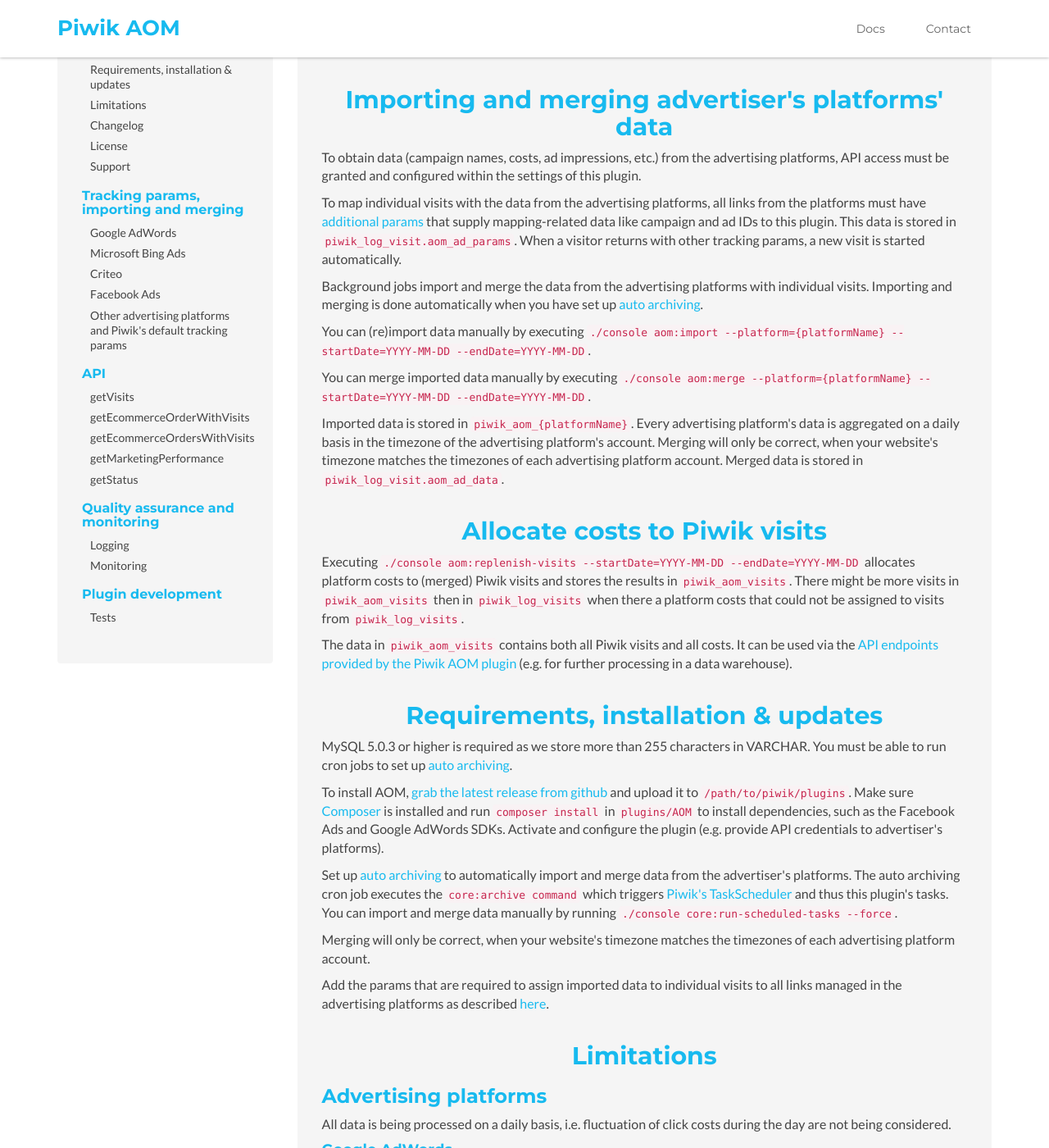
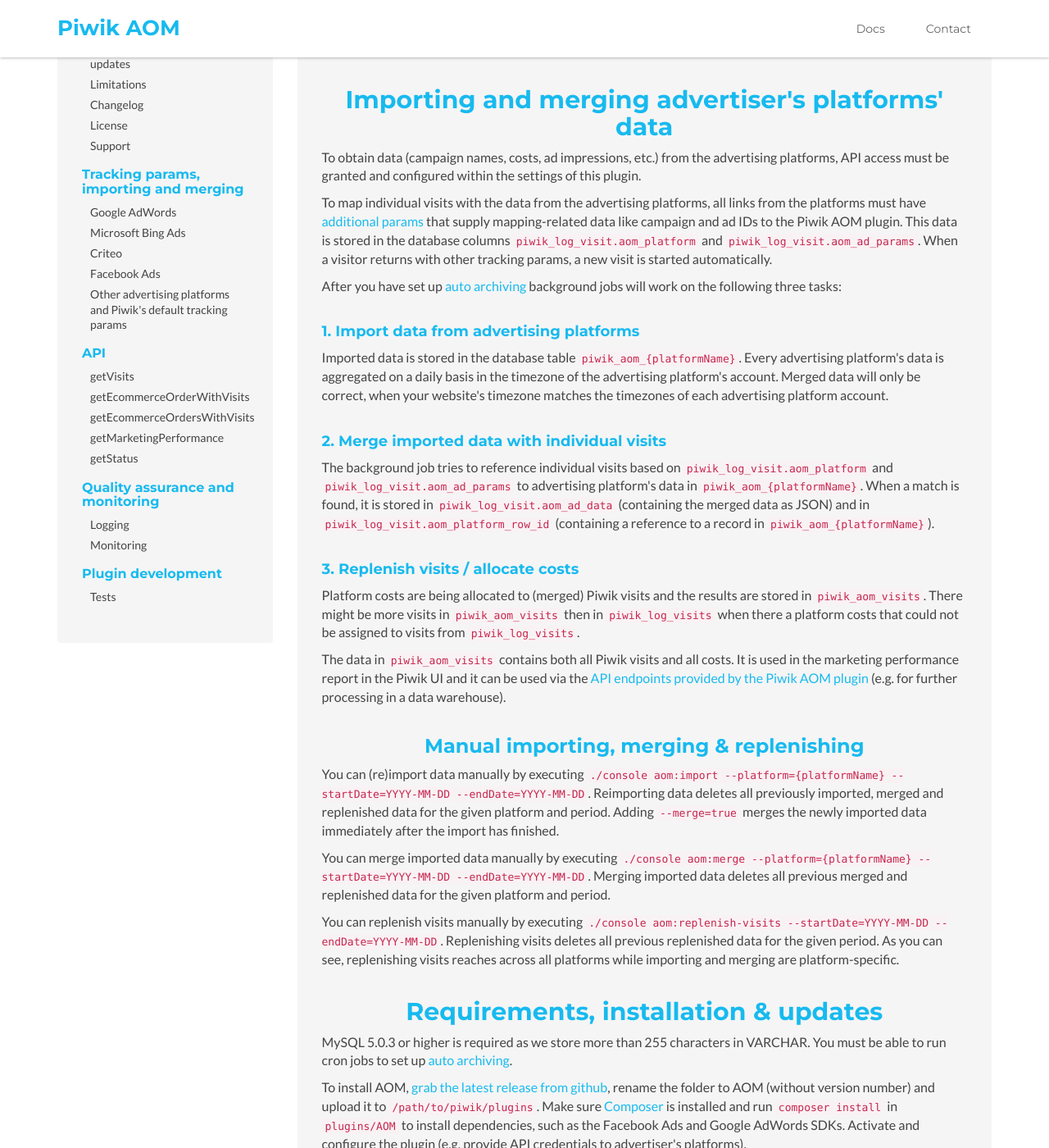
Before and after one commit to finanzcheck/AOM, a Jekyll site: the page built from docs.html, in a window 1280 px wide and 1400 px high, scrolled down 192 px. Shown: the whole window at 82% size. Built offline with Jekyll 4.4.1, drawn with Linux system fonts in a browser that asks for light colours; comment, search, counter and statistics services are not loaded; some of the changed text lies outside the part shown.

Commit message:
Improves docs

```diff
--- a/_layouts/docs.html
+++ b/_layouts/docs.html
@@ -40,7 +40,6 @@
                         <h4><a href="docs.html">Introduction</a></h4>
                         <ul>
                             <li>Importing and merging advertiser's platforms' data</li>
-                            <li>Allocate costs to Piwik visits</li>
                             <li>Requirements, installation & updates</li>
                             <li>Limitations</li>
                             <li>Changelog</li>
--- a/docs.html
+++ b/docs.html
@@ -4,7 +4,7 @@ title: Piwik AOM Plugin Documentation
 ---
 
 <h2 class="title text-center">Piwik AOM Plugin Documentation</h2>
-<p>Integrate additional data like campaign names, ad impressions costs etc. from advertising platforms such as
+<p>Integrate additional data like campaign names, ad impressions, costs etc. from advertising platforms such as
     Google AdWords, Microsoft Bing, Criteo and Facebook Ads into Piwik and combine that data with individual visits -
     <strong>create a whole bunch of new opportunities!</strong></p>
 
@@ -16,35 +16,49 @@ title: Piwik AOM Plugin Documentation
 
 <p>To map individual visits with the data from the advertising platforms, all links from the platforms must have
     <a href="advertisers-platforms.html">additional params</a> that supply mapping-related data like campaign and ad IDs
-    to this plugin. This data is stored in <code>piwik_log_visit.aom_ad_params</code>. When a visitor returns with other
-    tracking params, a new visit is started automatically.</p>
+    to the Piwik AOM plugin. This data is stored in the database columns <code>piwik_log_visit.aom_platform</code> and
+    <code>piwik_log_visit.aom_ad_params</code>. When a visitor returns with other tracking params, a new visit is
+    started automatically.</p>
 
-<p>Background jobs import and merge the data from the advertising platforms with individual visits. Importing and
-    merging is done automatically when you have set up
-    <a href="http://piwik.org/docs/setup-auto-archiving/">auto archiving</a>.<p>
+<p>After you have set up <a href="http://piwik.org/docs/setup-auto-archiving/">auto archiving</a> background jobs will
+    work on the following three tasks:</p>
 
+<h4 class="sub-title">1. Import data from advertising platforms</h4>
+<p>Imported data is stored in the database table <code>piwik_aom_{platformName}</code>. Every advertising platform's
+    data is aggregated on a daily basis in the timezone of the advertising platform's account. Merged data will only be
+    correct, when your website's timezone matches the timezones of each advertising platform account.</p>
+
+<h4 class="sub-title">2. Merge imported data with individual visits</h4>
+<p>The background job tries to reference individual visits based on <code>piwik_log_visit.aom_platform</code> and
+    <code>piwik_log_visit.aom_ad_params</code> to advertising platform's data in <code>piwik_aom_{platformName}</code>.
+    When a match is found, it is stored in <code>piwik_log_visit.aom_ad_data</code> (containing the merged data as JSON)
+    and in <code>piwik_log_visit.aom_platform_row_id</code> (containing a reference to a record in
+    <code>piwik_aom_{platformName}</code>).</p>
+
+<h4 class="sub-title">3. Replenish visits / allocate costs</h4>
+<p>Platform costs are being allocated to (merged) Piwik visits and the results are stored in
+    <code>piwik_aom_visits</code>. There might be more visits in <code>piwik_aom_visits</code> then in
+    <code>piwik_log_visits</code> when there a platform costs that could not be assigned to visits from
+    <code>piwik_log_visits</code>.</p>
+
+<p>The data in <code>piwik_aom_visits</code> contains both all Piwik visits and all costs. It is used in the marketing
+    performance report in the Piwik UI and it can be used via the <a href="api.html">API endpoints provided by the Piwik
+    AOM plugin</a> (e.g. for further processing in a data warehouse).</p>
+
+
+<h3 class="sub-title text-center">Manual importing, merging & replenishing</h3>
 <p>You can (re)import data manually by executing <code>./console aom:import --platform={platformName}
-    --startDate=YYYY-MM-DD --endDate=YYYY-MM-DD</code>.</p>
+    --startDate=YYYY-MM-DD --endDate=YYYY-MM-DD</code>. Reimporting data deletes all previously imported, merged and
+    replenished data for the given platform and period. Adding <code>--merge=true</code> merges the newly imported data
+    immediately after the import has finished.</p>
 
 <p>You can merge imported data manually by executing <code>./console aom:merge --platform={platformName}
-    --startDate=YYYY-MM-DD --endDate=YYYY-MM-DD</code>.</p>
+    --startDate=YYYY-MM-DD --endDate=YYYY-MM-DD</code>. Merging imported data deletes all previous merged and
+    replenished data for the given platform and period.</p>
 
-<p>Imported data is stored in <code>piwik_aom_{platformName}</code>. Every advertising platform's data is aggregated on
-    a daily basis in the timezone of the advertising platform's account. Merging will only be correct, when your
-    website's timezone matches the timezones of each advertising platform account. Merged data is stored in
-    <code>piwik_log_visit.aom_ad_data</code>.</p>
-
-
-<!-- Allocate costs to Piwik visits -->
-<h2 class="sub-title text-center">Allocate costs to Piwik visits</h2>
-<p>Executing <code>./console aom:replenish-visits --startDate=YYYY-MM-DD --endDate=YYYY-MM-DD</code> allocates platform
-    costs to (merged) Piwik visits and stores the results in <code>piwik_aom_visits</code>. There might be more visits
-    in <code>piwik_aom_visits</code> then in <code>piwik_log_visits</code> when there a platform costs that could not be
-    assigned to visits from <code>piwik_log_visits</code>.</p>
-
-<p>The data in <code>piwik_aom_visits</code> contains both all Piwik visits and all costs. It can be used via the
-    <a href="api.html">API endpoints provided by the Piwik AOM plugin</a> (e.g. for further processing in a data
-    warehouse).</p>
+<p>You can replenish visits manually by executing <code>./console aom:replenish-visits --startDate=YYYY-MM-DD
+    --endDate=YYYY-MM-DD</code>. Replenishing visits deletes all previous replenished data for the given period. As you
+    can see, replenishing visits reaches across all platforms while importing and merging are platform-specific.</p>
 
 
 <!-- Requirements, installation & updates -->
@@ -54,16 +68,16 @@ title: Piwik AOM Plugin Documentation
     to set up <a href="http://piwik.org/docs/setup-auto-archiving/">auto archiving</a>.</p>
 
 <p>To install AOM, <a href="https://github.com/advanced-online-marketing/AOM/releases">grab the latest release from
-    github</a> and upload it to <code>/path/to/piwik/plugins</code>. Make sure
-    <a href="https://getcomposer.org/">Composer</a> is installed and run <code>composer install</code> in
+    github</a>, rename the folder to AOM (without version number) and upload it to <code>/path/to/piwik/plugins</code>.
+    Make sure <a href="https://getcomposer.org/">Composer</a> is installed and run <code>composer install</code> in
     <code>plugins/AOM</code> to install dependencies, such as the Facebook Ads and Google AdWords SDKs. Activate and
     configure the plugin (e.g. provide API credentials to advertiser's platforms).</p>
 
 <p>Set up <a href="http://piwik.org/docs/setup-auto-archiving/">auto archiving</a> to automatically import and merge
     data from the advertiser's platforms. The auto archiving cron job executes the <code>core:archive command</code>
     which triggers <a href="https://developer.piwik.org/api-reference/Piwik/TaskScheduler">Piwik's TaskScheduler</a> and
-    thus this plugin's tasks. You can import and merge data manually by running <code>./console core:run-scheduled-tasks
-    --force</code>.</p>
+    thus this plugin's tasks (see <code>Tasks.php</code>). You can trigger all of this plugin's background jobs manually
+    by executing <code>./console core:run-scheduled-tasks --force</code>.</p>
 
 <p>Merging will only be correct, when your website's timezone matches the timezones of each advertising platform
     account.</p>
@@ -76,21 +90,31 @@ title: Piwik AOM Plugin Documentation
 <h2 class="sub-title text-center">Limitations</h2>
 
 <h3>Advertising platforms</h3>
-<p>All data is being processed on a daily basis, i.e. fluctuation of click costs during the day are not being
+<p>All data is being processed on a daily basis, i.e. variations of click costs during the day are not being
     considered.</p>
 
 <h4>Google AdWords</h4>
 <p>Visits of Google display network are assigned on AdGroup level.</p>
 
 <h3>Performance</h3>
-<p>This plugin has successfully been tested with up to 20k visitors a day for a period of more than a year, running on a
-    AWS server ... with separate AWS RDS MySQL database .... You might encounter performance issues during importing,
-    merging or using the plugin's API when you have more traffic or a an infrastructure with less performance.
+<p>This plugin has successfully been tested with up to 20k visitors a day for a period of more than a year, running on
+    an AWS server with 4 GB RAM and a separate AWS RDS MySQL database. Single PHP processes might use up to 1 GB RAM and
+    run for minutes. You might encounter performance issues during importing, merging, accessing the plugin's marketing
+    performance report in the UI or using the plugin's API when you have more traffic or a an infrastructure with less
+    performance.
 </p>
 
 
 <!-- Changelog -->
 <h2 class="sub-title text-center">Changelog</h2>
+<p><strong>0.3.1</strong> on 9 June 2016</p>
+<ul>
+    <li>Adds drill-downs into marketing performance reports (campaigns, ad groups)</li>
+</ul>
+<p><strong>0.2.1</strong> on 3 June 2016</p>
+<ul>
+    <li>Identifies AOM tracking params from referrer URL in addition to action URL</li>
+</ul>
 <p><strong>0.2.0</strong> on 22 May 2016</p>
 <ul>
     <li>Integrates Piwik AOM data into Piwik UI</li>
```
